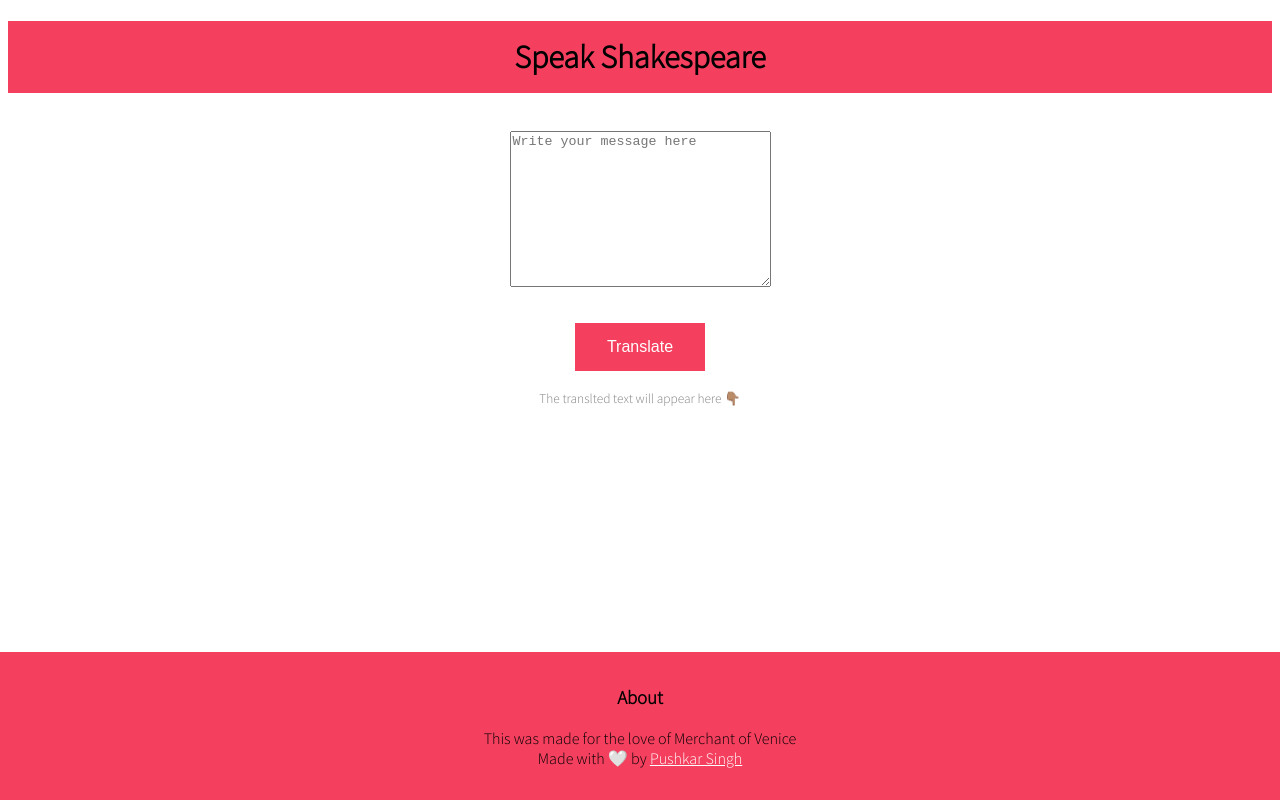
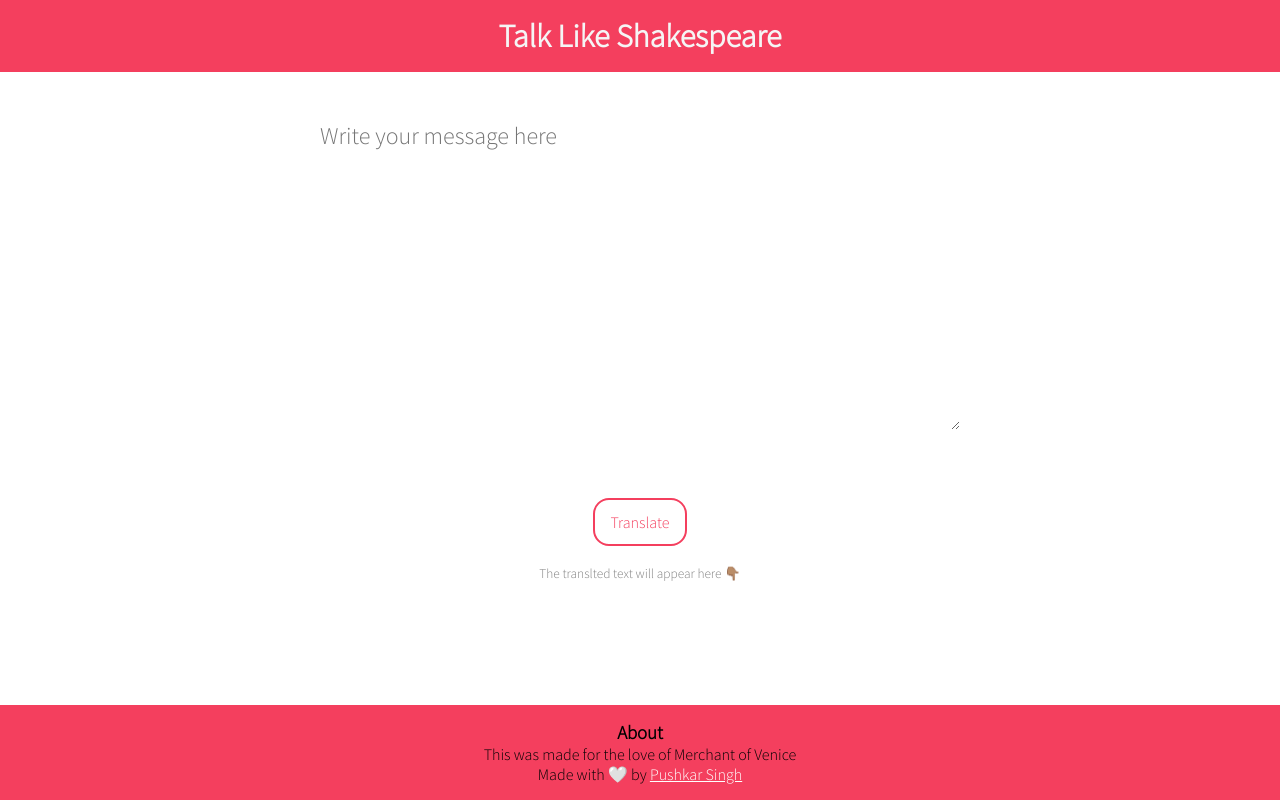
Before and after one commit to pushkarsingh019/Talk-Shakespeare, a plain HTML site: page index.html in a window 1280 px wide. Drawn offline with Linux system fonts and the light colour scheme.

Commit message:
design changes

```diff
--- a/index.html
+++ b/index.html
@@ -9,7 +9,9 @@
 </head>
 <body>
     <!-- Hero -->
-    <h1 class="hero">Speak Shakespeare</h1>
+    <header class="hero">
+        <h1>Talk Like Shakespeare</h1>
+    </header>
 
     <!-- Inout Area -->
     <textarea id="input" cols="30" rows="10" placeholder="Write your message here"></textarea>
--- a/style.css
+++ b/style.css
@@ -4,27 +4,50 @@
 :root{
     --primary-color: #f43f5e;
 }
+
+* {
+    margin: 0;
+    padding: 0;
+    font-family: 'Source Sans Pro', sans-serif;
+}
 body{
-    font-family: 'Source Sans Pro', sans-serif;
     text-align: center;
+    /* margin: 0; */
 }
 .hero{
     background-color: var(--primary-color);
     padding: 1rem;
 }
+
+.hero h1 {
+    color: whitesmoke;
+}
 #input{
-    margin: 1rem;
+    margin: 3rem;
+    width: 50%;
+    border: none;
+    font-size: 1.5rem;
 }
 .button{
-    background-color: var(--primary-color); /* Green */
-  border: none;
-  color: white;
-  padding: 15px 32px;
+    /* background-color: var(--primary-color); Green */
+  border: 2px solid var(--primary-color);
+  background-color: white;
+
+  color: var(--primary-color);
+  padding: 12px 15px;
   text-align: center;
   text-decoration: none;
   display: inline-block;
   font-size: 16px;
   margin: 1rem;
+  transition: 0.5s ease-in-out;
+  transform: scale(1);
+    border-radius: 16px;
+}
+.button:hover {
+    transform: scale(1.1);
+    background-color: #f43f5e;
+    color: white;
 }
 #output{
     margin: 3rem;
```
